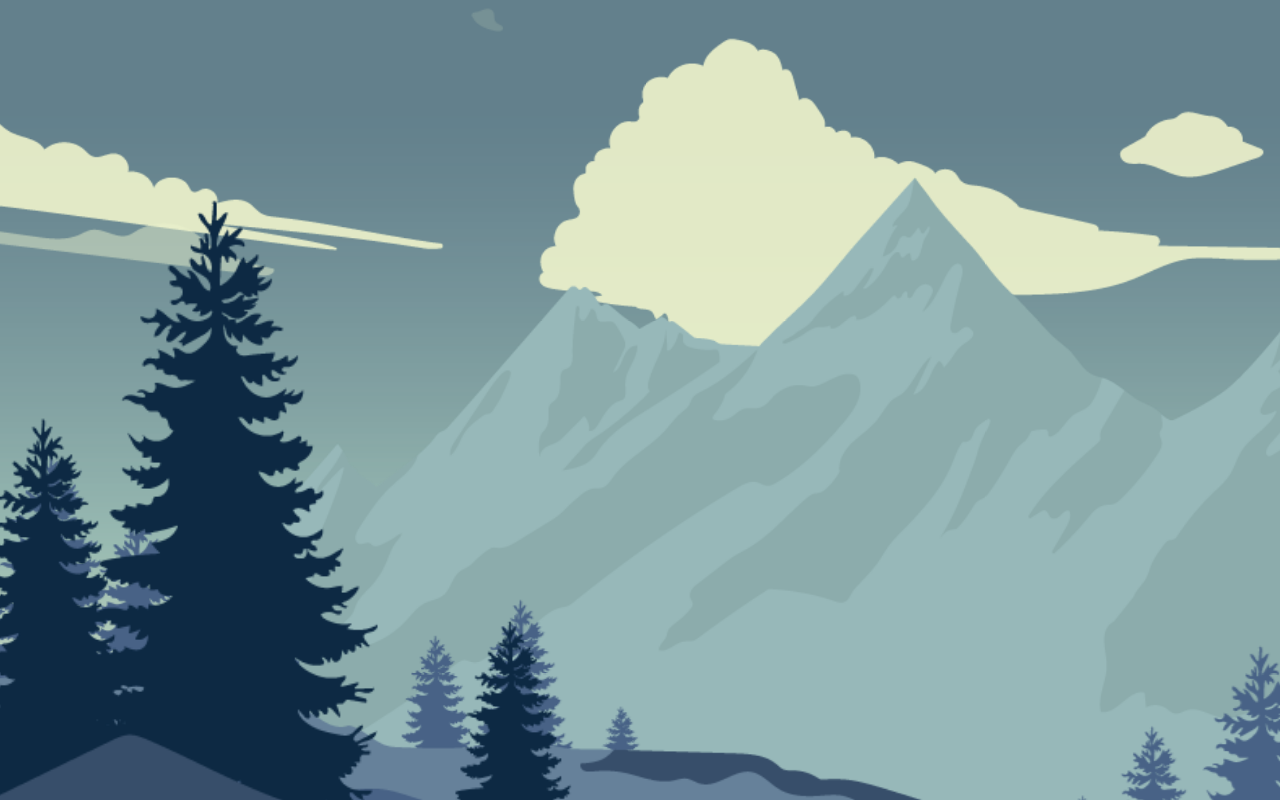
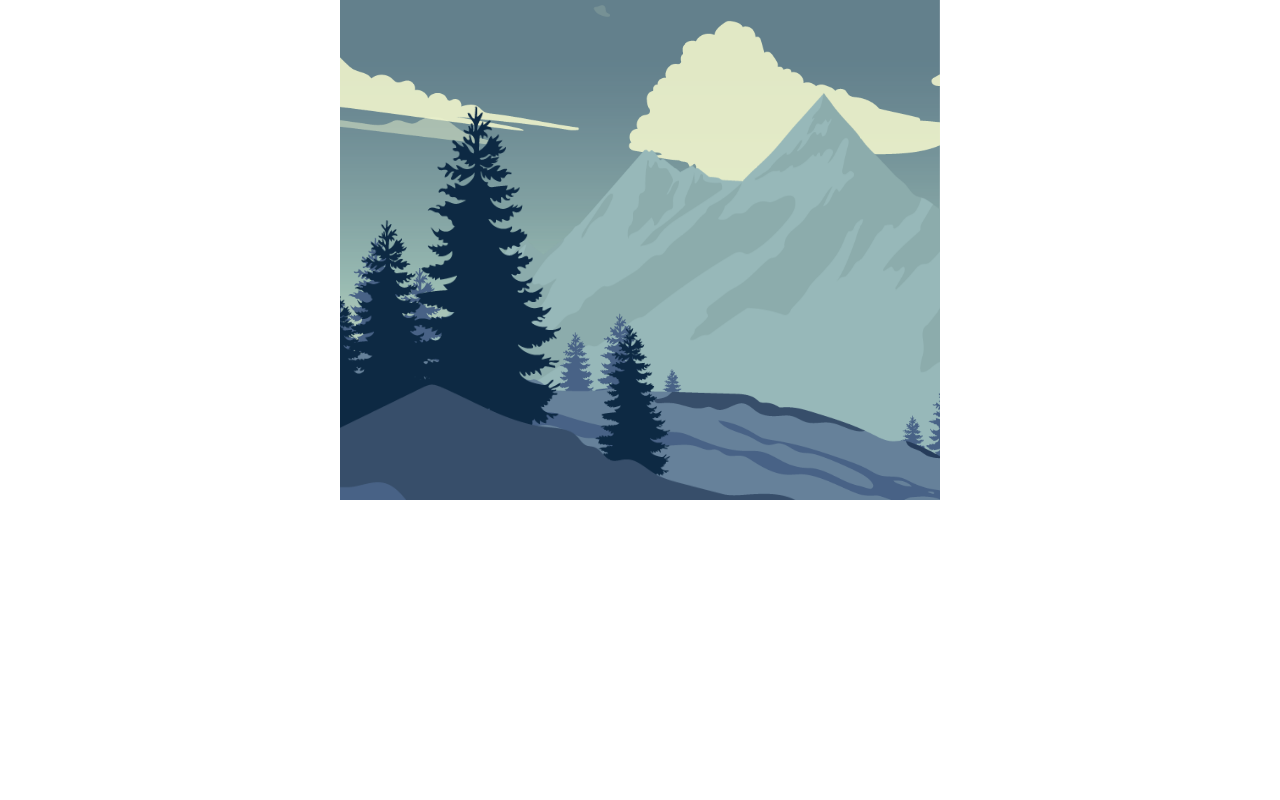
Before and after one commit to aarcoraci/vue-parallax-view, a Vue app: page / in a window 1280 px wide. Built offline with nearby package versions, Linux system fonts and the light colour scheme; the HTML template or start-up script is replaced by a standard one.

Commit message:
clean up

```diff
--- a/src/App.vue
+++ b/src/App.vue
@@ -1,12 +1,16 @@
 <template>
   <div id="app">
-    <parallax-view :layers="layers" :width="'100vw'" :height="'100vh'" />
+    <parallax :layers="layers" :width="'600px'" :height="'500px'" />
   </div>
 </template>
 
 <script>
+import Parallax from "@/components/Parallax";
 export default {
   name: 'app',
+  components: {
+    Parallax
+  },
   data() {
     return {
       layers: [
@@ -14,37 +18,37 @@ export default {
           name: "bg_sky",
           horizontalDisplacement: 0,
           verticalDisplacement: 0,
-          image: 'bg/layer_sky.png'
+          image: require('@/assets/bg/layer_sky.png')
         },
         {
           name: "bg_clouds",
           horizontalDisplacement: 0.1,
           verticalDisplacement: 0.1,
-          image: 'bg/layer_clouds.png'
+          image: require('@/assets/bg/layer_clouds.png')
         },
         {
           name: "bg_mountain",
           horizontalDisplacement: 0.075,
           verticalDisplacement: 0.075,
-          image: 'bg/layer_bg_mountains.png'
+          image: require('@/assets/bg/layer_bg_mountains.png')
         },
         {
           name: "bg_pines",
           horizontalDisplacement: 0.11,
           verticalDisplacement: 0.11,
-          image: 'bg/layer_bg_pines.png'
+          image: require('@/assets/bg/layer_bg_pines.png')
         },
         {
           name: "ground",
           horizontalDisplacement: 0.15,
           verticalDisplacement: 0.15,
-          image: 'bg/layer_ground.png'
+          image: require('@/assets/bg/layer_ground.png')
         },
         {
           name: "pines",
           horizontalDisplacement: 0.3,
           verticalDisplacement: 0.3,
-          image: 'bg/layer_pines.png'
+          image: require('@/assets/bg/layer_pines.png')
         }
       ]
     }
@@ -66,4 +70,13 @@ body {
   margin: 0;
   padding: 0;
 }
+
+.tv {
+  position: absolute;
+  left: 300px;
+  top: 200px;
+  width: 400px;
+  height: 350px;
+  border: 5px solid red;
+}
 </style>
--- a/src/plugins/ParallaxView/Parallax.vue
+++ b/src/components/Parallax.vue
@@ -1,13 +1,12 @@
 <template>
   <div id="parallax" :style="{ width: width, height: height }">
-    <div class="mouse-pos">x: {{ mouseX }} y: {{ mouseY }}</div>
     <div
       class="layer"
       v-for="(layer, index) in stageLayers"
       :id="`layer_${layer.name}`"
       :key="index"
       :style="{
-        backgroundImage: 'url(' + loadImage(layer.img) + ')',
+        backgroundImage: 'url(' + layer.img + ')',
         left: layer.horizontalOffset,
         right: layer.horizontalOffset,
         top: layer.verticalOffset,
@@ -45,9 +44,6 @@ export default {
     }
   },
   methods: {
-    loadImage(image) {
-      return require(`@/assets/${image}`);
-    },
     animateStage() {
 
       requestAnimationFrame(this.animateStage);
@@ -58,9 +54,6 @@ export default {
 
       for (let index = 0; index < this.stageLayers.length; index++) {
         const layer = this.stageLayers[index];
-        if (!document.getElementById(`layer_${layer.name}`)) {
-          continue;
-        }
 
         // calculate how much the layer respond to movement based on the displacement value
         const amountOfHorizontalMovement = horizontalDistanceFromCenter * layer.horizontalDisplacement / this.centerCoords.x;
@@ -89,7 +82,7 @@ export default {
     }
   },
   beforeMount() {
-    // prepare the layers
+    // build the stage layer objects based on the configurations
     this.layers.forEach(layer => {
       const horizontalOffset = layer.horizontalDisplacement * 100 / 2;
       const verticalOffset = layer.verticalDisplacement * 100 / 2;
@@ -123,17 +116,6 @@ export default {
   position: relative;
   overflow: hidden;
 
-  .mouse-pos {
-    position: absolute;
-    right: 5px;
-    bottom: 5px;
-    background-color: white;
-    border-radius: 4px;
-    padding: 5px 10px;
-    z-index: 100;
-    display: none;
-  }
-
   .layer {
     position: absolute;
     transform-origin: left bottom;
--- a/src/main.js
+++ b/src/main.js
@@ -1,9 +1,7 @@
 import Vue from 'vue'
 import App from './App.vue'
-import ParallaxView from "@/plugins/ParallaxView";
 
 Vue.config.productionTip = false
-Vue.use(ParallaxView)
 
 new Vue({
   render: h => h(App),
--- a/src/plugins/ParallaxView/index.js
+++ /dev/null
@@ -1,9 +0,0 @@
-import Parallax from "./Parallax.vue";
-
-const ParallaxView = {
-  install(Vue) {
-    Vue.component('parallax-view', Parallax);
-  }
-}
-
-export default ParallaxView;
```
